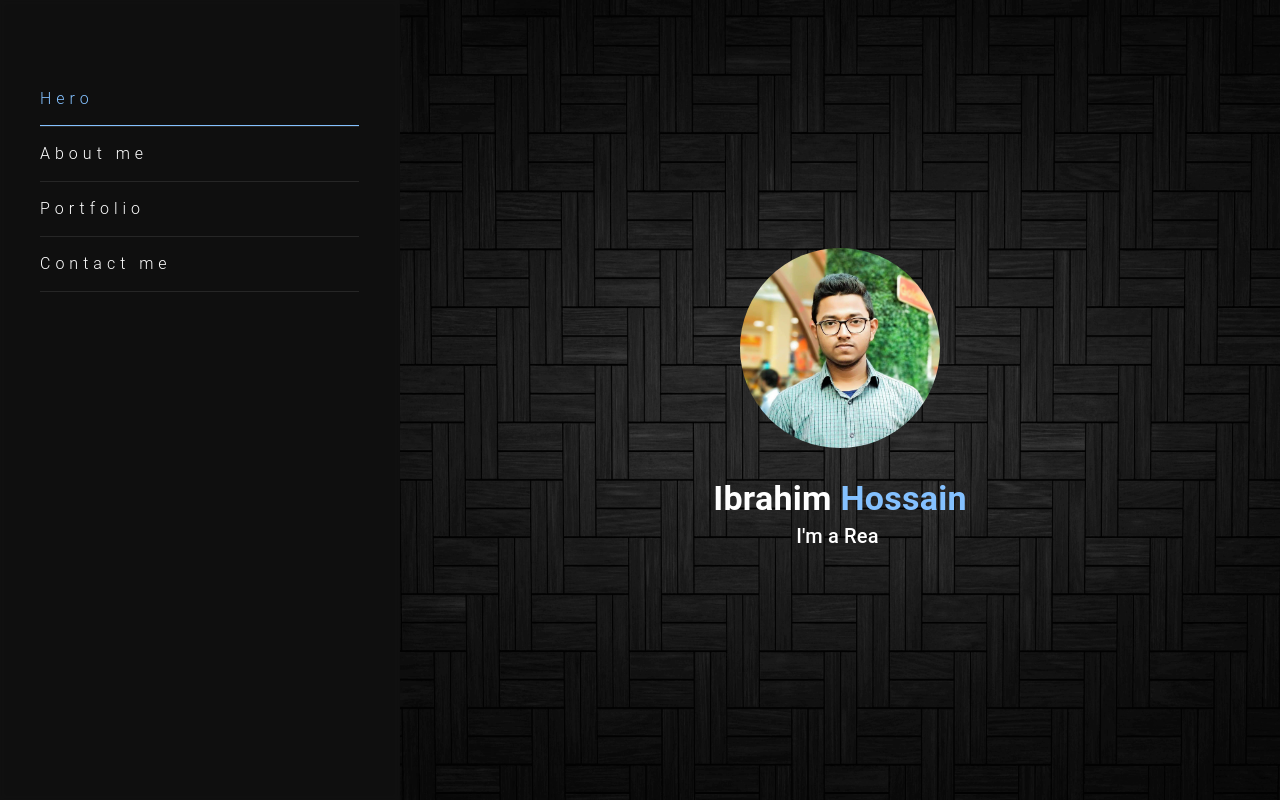
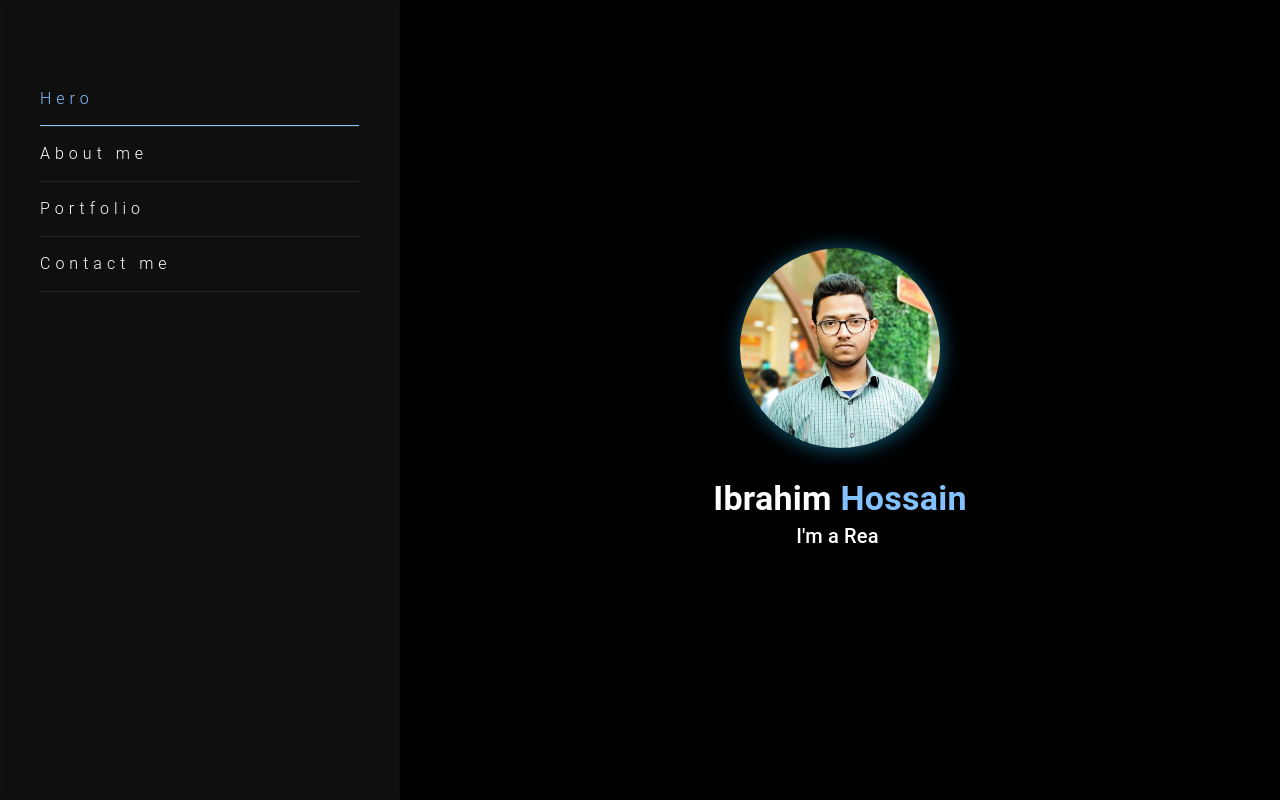
Before and after one commit to mdibuhossain/Portfolio_main, a React (Create React App) app: page / in a window 1280 px wide. Shown: the top 800 px of the page. Built offline with nearby package versions, Linux system fonts and the light colour scheme.

Commit message:
update: style

```diff
--- a/package.json
+++ b/package.json
@@ -29,7 +29,7 @@
     "web-vitals": "^1.0.1"
   },
   "scripts": {
-    "start": "react-scripts --openssl-legacy-provider start",
+    "start": "react-scripts start",
     "build": "react-scripts build",
     "test": "react-scripts test",
     "eject": "react-scripts eject"
--- a/src/Pages/Contact.js
+++ b/src/Pages/Contact.js
@@ -9,7 +9,7 @@ const Contact = () => {
     const sendEmail = (e) => {
         e.preventDefault();
 
-        emailjs.sendForm('gmail', 'template_cxyg5rq', e.target, 'user_DIPj6sgA5NCMk4G4DKpkz')
+        emailjs.sendForm(`${process.env.EMAILJS_SERVICE_ID}`, `${process.env.EMAILJS_TAMP_ID}`, e.target, `${process.env.EMAILJS_TAMP_ID}`)
             .then((result) => {
                 console.log(result.text);
                 e.target.reset();
--- a/src/Pages/Hero.js
+++ b/src/Pages/Hero.js
@@ -15,13 +15,15 @@ const useStyle = makeStyles((theme) => createStyles({
         height: '200px',
         borderRadius: '50%',
         background: `url(${hero}) center center / cover`,
+        boxShadow: '1px 1px 20px rgba(32, 193, 255, 0.5)',
         display: 'flex',
         justifyContent: 'center',
         alignItems: 'center',
         margin: '0 auto 30px'
     },
     heroContainer: {
-        background: `url(${bg}) center center / cover`,
+        // background: `url(${bg}) center center / cover`,
+        background: 'black',
         height: '100%',
         width: '100%',
         display: 'flex',
--- a/src/components/Product.js
+++ b/src/components/Product.js
@@ -74,7 +74,7 @@ const Product = (props) => {
                                         return (
                                             <span key={site}>
                                                 {
-                                                    sites[site] && <Button variant="text"><a style={{ color: 'inherit', textDecoration: 'none' }} href={sites[site]} target="_blank" rel="noopener noreferrer">{site}</a></Button>
+                                                    sites[site] && <a style={{ color: 'inherit', textDecoration: 'none' }} href={sites[site]} target="_blank" rel="noopener noreferrer"><Button variant="text">{site}</Button></a>
                                                 }
                                             </span>
                                         )
--- a/src/components/ProjectDetails.js
+++ b/src/components/ProjectDetails.js
@@ -104,7 +104,7 @@ const ProjectDetails = () => {
                                     return (
                                         <span key={site}>
                                             {
-                                                product?.sites[site] && <Button variant="contained" sx={{ mr: 2 }}><a style={{ color: 'inherit', textDecoration: 'none' }} href={product?.sites[site]} target="_blank" rel="noopener noreferrer">{site}</a></Button>
+                                                product?.sites[site] && <a style={{ color: 'inherit', textDecoration: 'none' }} href={product?.sites[site]} target="_blank" rel="noopener noreferrer"> <Button variant="contained" sx={{ mr: 2 }}>{site}</Button></a>
                                             }
                                         </span>
                                     )
```
